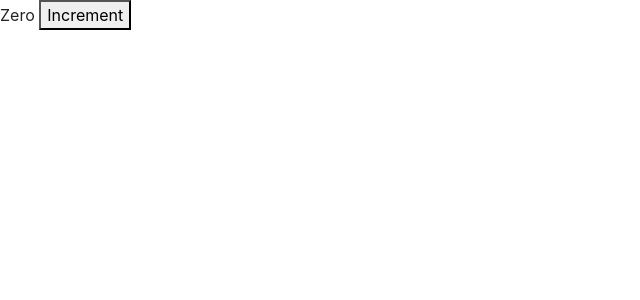
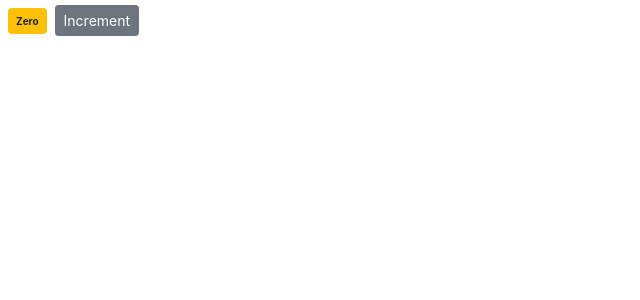
Before and after one commit to MVBharat/ShoppingCart, a React (Create React App) app: page / in a window 1280 px wide. Shown: the top 300 px of the page, without its empty margins (0-640 px from the left). Built offline with nearby package versions, Linux system fonts and the light colour scheme.

Commit message:
increment values color changes dynamically

```diff
--- a/src/components/counter.js
+++ b/src/components/counter.js
@@ -2,15 +2,29 @@
 
 class Counter extends Component{
   state = {
-    count: 0
+    count: 0,
+    // imageUrl: 'https://picsum.photos/200'
   };
+
+  styles = {
+    fontSize: 10,
+    fontWeight: "bold"
+  }
+
   render(){
+
     return (
           <React.Fragment>
-            <span> {this.formatCount()} </span>
-            <button>Increment </button>
+            <span style ={this.styles} className={this.getBadgeClasses()} > {this.formatCount()} </span>
+            <button className="btn btn-secondary btn-sm">Increment </button>
           </React.Fragment>
         );
+  }
+
+  getBadgeClasses(){
+    let classes = "badge m-2 p-2 badge-";
+    classes += this.state.count === 0 ? "warning" : "primary";
+    return classes;
   }
 
   formatCount(){
```
